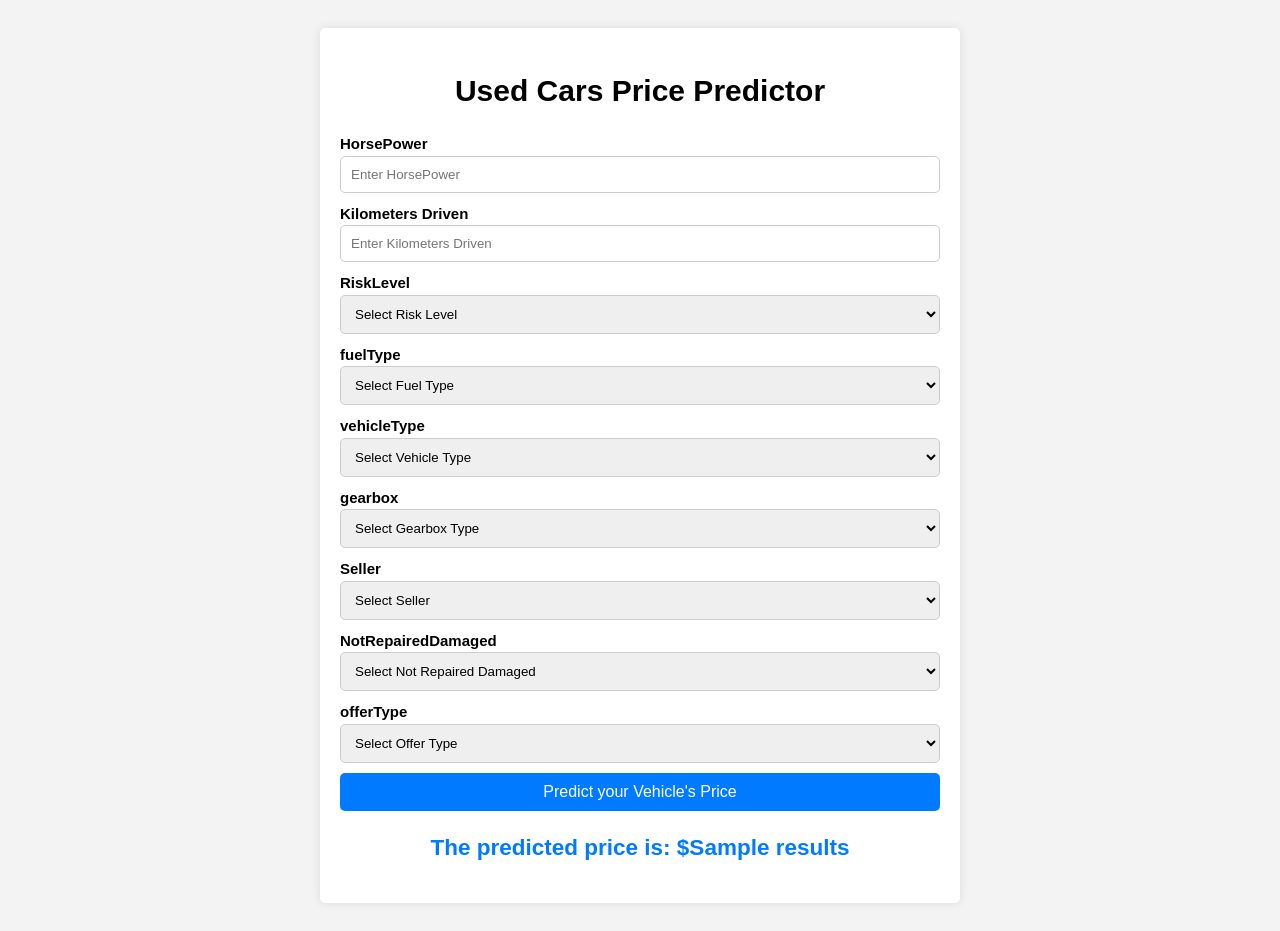
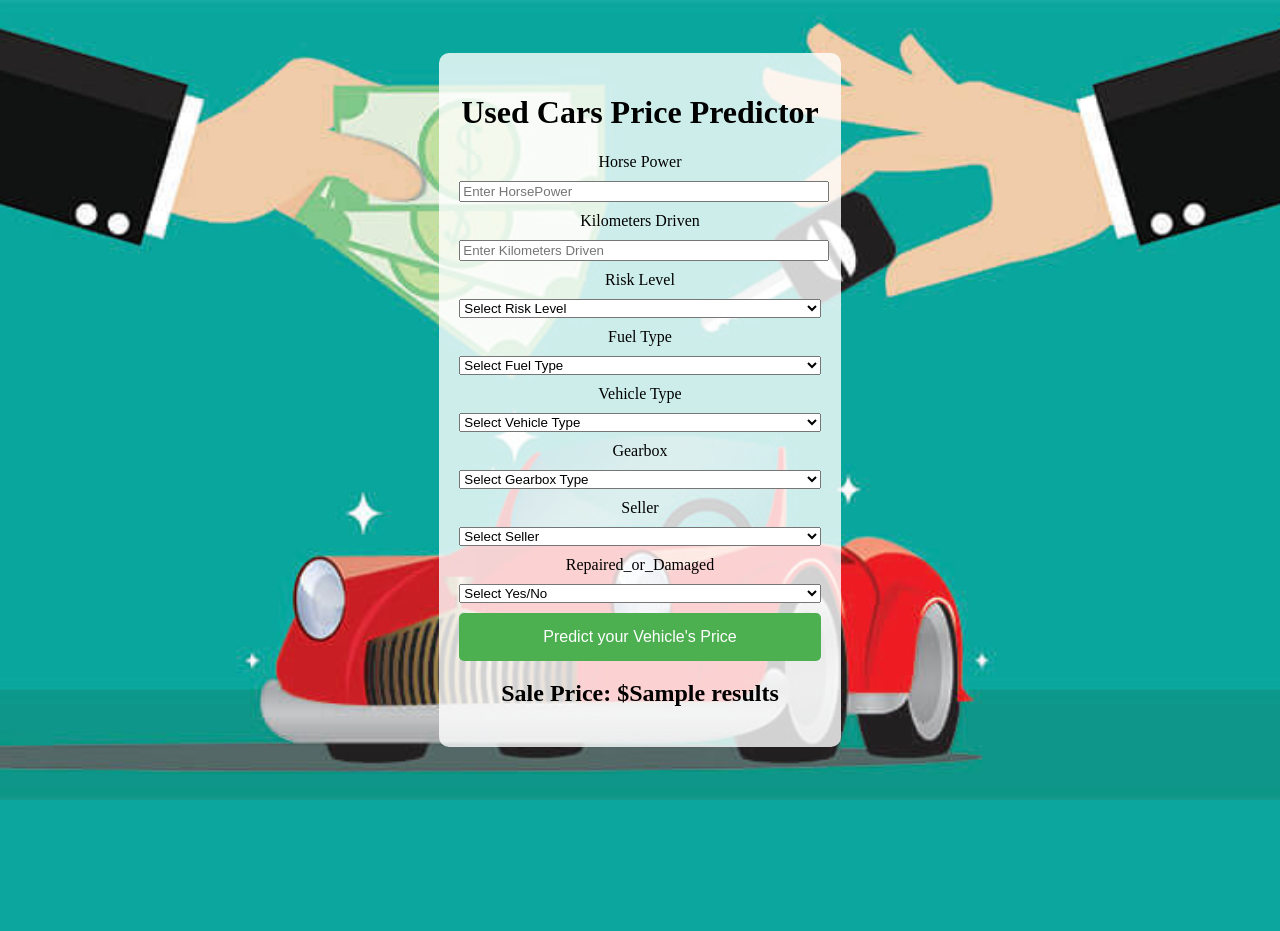
Before and after one commit to hamzahasan13/MLOPS, a Flask app: template templates/home.html in a window 1280 px wide. After the commit the page ends 800 px from the top, so only its background shows below. Run offline with Flask 3, Linux system fonts and the light colour scheme; the template is opened without the code that fills it: most values are stand-ins (such as "Sample title", 1, 10 or a date in 2020).

Commit message:
final_working

```diff
--- a/main.py
+++ b/main.py
@@ -31,8 +31,7 @@ def predict_datapoint():
             HorsePower = float(request.form.get("HorsePower")),
             kilometer = float(request.form.get("kilometer")),
             Seller = request.form.get("Seller"),
-            NotRepairedDamaged = request.form.get("NotRepairedDamaged"),
-            offerType = request.form.get("offerType")
+            NotRepairedDamaged = request.form.get("NotRepairedDamaged")
 
         )
         pred_df = data.get_data_as_data_frame()
--- a/src/components/data_transformation.py
+++ b/src/components/data_transformation.py
@@ -32,7 +32,7 @@ class DataTransformation:
 
         try:
             numerical_columns = ['HorsePower', 'kilometer']
-            categorical_columns = ['Seller', 'offerType', 'vehicleType', 'gearbox', 'fuelType', 'NotRepairedDamaged','RiskLevel']
+            categorical_columns = ['Seller', 'vehicleType', 'gearbox', 'fuelType', 'NotRepairedDamaged','RiskLevel']
 
             num_pipeline = Pipeline(
                 steps = [
@@ -75,7 +75,7 @@ class DataTransformation:
 
             target_col_name = 'Price'
             numerical_columns = ['HorsePower', 'kilometer']
-            categorical_columns = ['Seller', 'offerType', 'vehicleType', 'gearbox', 'fuelType', 'NotRepairedDamaged','RiskLevel']
+            categorical_columns = ['Seller', 'vehicleType', 'gearbox', 'fuelType', 'NotRepairedDamaged','RiskLevel']
 
             input_feature_train_df = train_df.drop(columns = [target_col_name], axis=1)
             target_feature_train_df = train_df[target_col_name]
--- a/src/exception.py
+++ b/src/exception.py
@@ -1,6 +1,4 @@
 import sys
-import logging
-from src.logger import logging
 
     ## When error is raised, this function is called
 def error_message_detail(error, error_detail:sys):
--- a/src/pipeline/predict_pipeline.py
+++ b/src/pipeline/predict_pipeline.py
@@ -29,7 +29,7 @@ class PredictPipeline:
 
 class CustomData:
     def __init__(self, HorsePower: float, kilometer: float, RiskLevel: str, fuelType: str, vehicleType: str, gearbox: str,
-                 Seller: str, NotRepairedDamaged: str, offerType: str):
+                 Seller: str, NotRepairedDamaged: str):
 
         self.HorsePower = HorsePower
         self.kilometer = kilometer
@@ -39,7 +39,6 @@ class CustomData:
         self.gearbox = gearbox
         self.Seller = Seller
         self.NotRepairedDamaged = NotRepairedDamaged
-        self.offerType = offerType
 
 
     def get_data_as_data_frame(self):
@@ -53,8 +52,7 @@ class CustomData:
                 "vehicleType": [self.vehicleType],
                 "gearbox": [self.gearbox],
                 "Seller": [self.Seller],
-                "NotRepairedDamaged": [self.NotRepairedDamaged],
-                "offerType": [self.offerType]
+                "NotRepairedDamaged": [self.NotRepairedDamaged]
 
             }
             return pd.DataFrame(custom_data_input_dict)
--- a/templates/home.html
+++ b/templates/home.html
@@ -1,9 +1,48 @@
-<html>
-    <head>
-        <!-- Linking the CSS file -->
-        <link rel="stylesheet" type="text/css" href="{{ url_for('static', filename='styles.css') }}">
-    </head>
-<body>
+<!DOCTYPE html>
+<html lang="en">
+<head>
+    <meta charset="UTF-8">
+    <meta name="viewport" content="width=device-width, initial-scale=1.0">
+    <title>Index</title>
+    <style>
+        body {
+            background-image: url("{{ url_for('static', filename='images/wallpaper.jpeg') }}");
+            background-size: cover; /* Ensures the background image covers the entire page */
+            background-repeat: no-repeat; /* Prevents the background image from repeating */
+            background-position: center; /* Centers the background image */
+            background-attachment: fixed; /* Ensures the background image stays fixed during scrolling */
+            margin: 0; /* Removes default margin */
+            padding: 0; /* Removes default padding */
+            height: 100vh; /* Sets the body height to full viewport height */
+            display: flex;
+            justify-content: center;
+            align-items: center;
+            text-align: center;
+        }
+        .login {
+            background-color: rgba(255, 255, 255, 0.8); /* Adds a semi-transparent white background to the form */
+            padding: 20px;
+            border-radius: 10px;
+        }
+        .form-label, .form-control, .btn {
+            display: block;
+            width: 100%;
+            margin-bottom: 10px;
+        }
+        .btn-primary {
+            background-color: #4CAF50;
+            color: white;
+            border: none;
+            padding: 15px 30px;
+            font-size: 16px;
+            cursor: pointer;
+            border-radius: 5px;
+        }
+        .btn-primary:hover {
+            background-color: #45a049; /* Slightly darker green for hover effect */
+        }
+    </style>
+</head>
     <div class="login">
 
        <form action="{{ url_for('predict_datapoint')}}" method="post">
@@ -11,7 +50,7 @@
             <legend>Used Cars Price Predictor</legend>
         </h1>
         <div class="mb-3">
-            <label class="form-label">HorsePower</label>
+            <label class="form-label">Horse Power</label>
             <input class="form-control" type="number" name="HorsePower" placeholder="Enter HorsePower" />
         </div>
         <div class="mb-3">
@@ -19,7 +58,7 @@
             <input class="form-control" type="number" name="kilometer" placeholder="Enter Kilometers Driven" />
         </div>
         <div class="mb-3">
-            <label class="form-label">RiskLevel</label>
+            <label class="form-label">Risk Level</label>
             <select class="form-control" name="RiskLevel" placeholder="Enter Risk Level" required>
                 <option class="placeholder" selected disabled value="">Select Risk Level</option>
                 <option value="Low">
@@ -34,7 +73,7 @@
             </select>
         </div>
         <div class="mb-3">
-            <label class="form-label">fuelType</label>
+            <label class="form-label">Fuel Type</label>
             <select class="form-control" name="fuelType" placeholder="Enter Fuel Type" required>
                 <option class="placeholder" selected disabled value="">Select Fuel Type</option>
                 <option value="Diesel">
@@ -58,7 +97,7 @@
             </select>
         </div>
         <div class="mb-3">
-            <label class="form-label">vehicleType</label>
+            <label class="form-label">Vehicle Type</label>
             <select class="form-control" name="vehicleType" placeholder="Enter Vehicle Type" required>
                 <option class="placeholder" selected disabled value="">Select Vehicle Type</option>
                 <option value="Bus">
@@ -85,7 +124,7 @@
             </select>
         </div>
         <div class="mb-3">
-            <label class="form-label">gearbox</label>
+            <label class="form-label">Gearbox</label>
             <select class="form-control" name="gearbox" placeholder="Enter Gearbox Type" required>
                 <option class="placeholder" selected disabled value="">Select Gearbox Type</option>
                 <option value="Automatic">
@@ -109,9 +148,9 @@
             </select>
         </div>
         <div class="mb-3">
-            <label class="form-label">NotRepairedDamaged</label>
+            <label class="form-label">Repaired_or_Damaged</label>
             <select class="form-control" name="NotRepairedDamaged" placeholder="Enter Not Repaired Damaged" required>
-                <option class="placeholder" selected disabled value="">Select Not Repaired Damaged</option>
+                <option class="placeholder" selected disabled value="">Select Yes/No</option>
                 <option value="Yes">
                     Yes
                 </option>
@@ -121,23 +160,11 @@
             </select>
         </div>
         <div class="mb-3">
-            <label class="form-label">offerType</label>
-            <select class="form-control" name="offerType" placeholder="Enter Offer Type" required>
-                <option class="placeholder" selected disabled value="">Select Offer Type</option>
-                <option value="Customer Offer">
-                    Customer Offer
-                </option>
-                <option value="Company Offer">
-                    Company Offer
-                </option>
-            </select>
-        </div>
-        <div class="mb-3">
             <input class="btn btn-primary" type="submit" value="Predict your Vehicle's Price" />
         </div>
     </form>
     <h2>
-       The predicted price is: ${{results}}
+       Sale Price: ${{results}}
     </h2>
    </body>
 </html>
```
Also changed, not shown: src/components/data_cleaning.py (+1 -6 lines), templates/index.html (+59 -1 lines), static/images/wallpaper.jpeg (added), static/wallpaper.jpeg (deleted), 2 other files.
